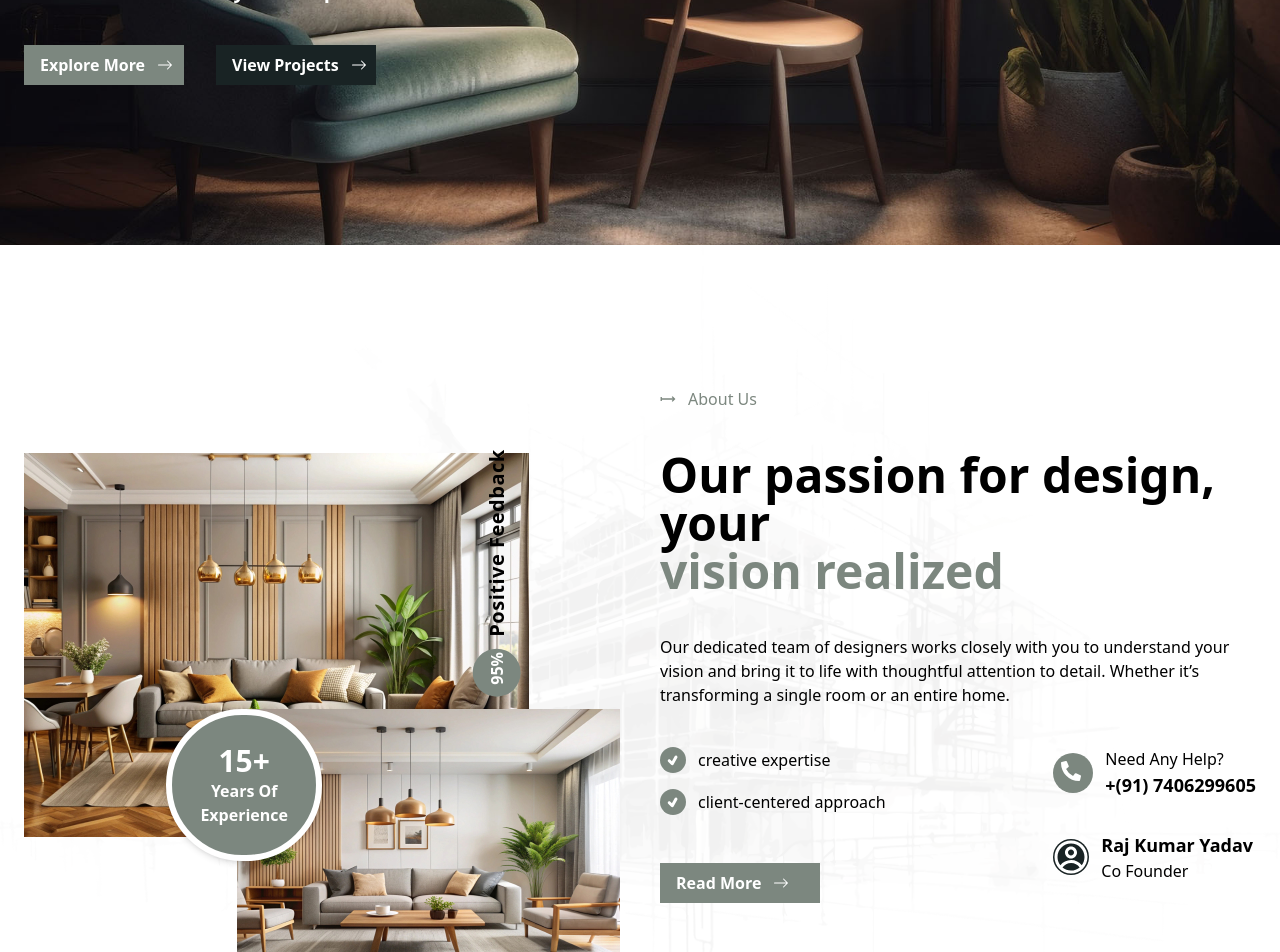
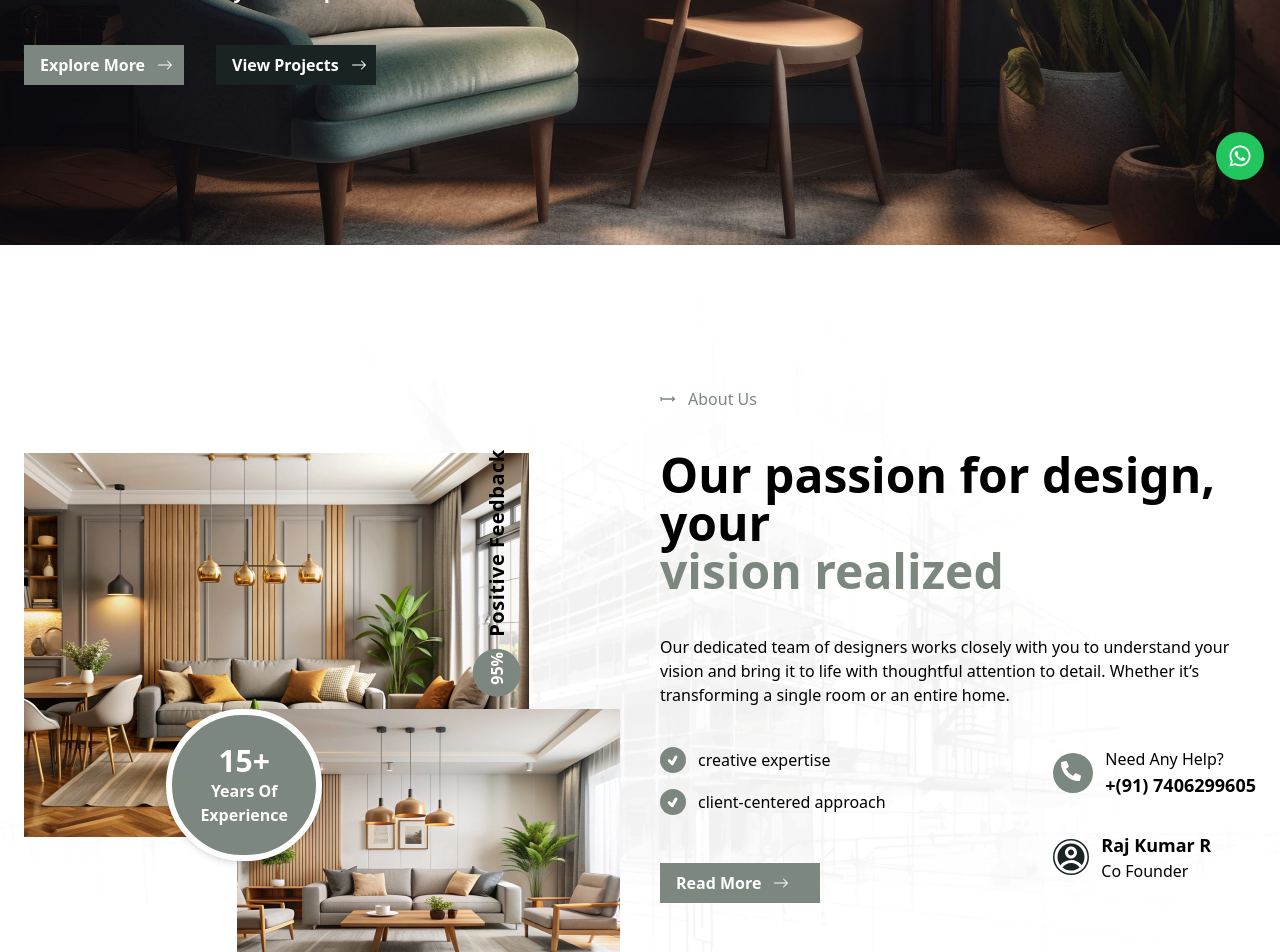
Before and after one commit to Coader-Sasmi/elite_work, a Next.js app: page / in a window 1280 px wide. Shown: the part 580-1532 px from the top of the page. Built offline with nearby package versions, Linux system fonts and the light colour scheme.

Commit message:
Links are added

```diff
--- a/src/app/globals.css
+++ b/src/app/globals.css
@@ -4,24 +4,12 @@
 @tailwind components;
 @tailwind utilities;
 
-* {
-  box-sizing: border-box;
-  scrollbar-width: thin;
-  scrollbar-color: #746465 transparent;
-  scroll-behavior: smooth;
-}
-/* //? MUI Styling */
-
-.mui-message-box .MuiInputAdornment-positionStart svg {
-  margin-top: -4.5rem !important;
-}
-
 ::-webkit-scrollbar {
   width: 0.25em;
   height: 0.25em;
 }
 ::-webkit-scrollbar-thumb {
-  background: #5b50a1;
+  background: #f3ae0d;
   border-radius: 10em;
 }
 ::-webkit-scrollbar-track {
--- a/src/app/layout.tsx
+++ b/src/app/layout.tsx
@@ -1,7 +1,9 @@
 import { Footer, HeroSec, Navbar } from "@/components";
 import type { Metadata } from "next";
 import Head from "next/head";
+import Link from "next/link";
 import { JSX } from "react";
+import { FaWhatsapp } from "react-icons/fa";
 import "slick-carousel/slick/slick-theme.css";
 import "slick-carousel/slick/slick.css";
 import "./globals.css";
@@ -39,6 +41,14 @@ export default function RootLayout({
           <Navbar />
           <HeroSec />
         </div>
+        <Link
+          href="https://api.whatsapp.com/send?phone=917406299605"
+          target="_blank"
+          rel="noopener noreferrer"
+          className="fixed bottom-10 right-4 z-50 flex items-center justify-center w-12 h-12 bg-green-500 rounded-full shadow-lg hover:bg-green-600 transition"
+        >
+          <FaWhatsapp className="text-white w-6 h-6" />
+        </Link>
         {children}
         <Footer />
       </body>
--- a/src/components/AboutUs.tsx
+++ b/src/components/AboutUs.tsx
@@ -18,6 +18,7 @@ export default function AboutUs() {
       <aside
         className="main-container py-10 flex lg:flex-row items-center flex-col gap-10 lg:h-screen bg-cover bg-center bg-no-repeat"
         style={{ backgroundImage: `url(./about_bg.png)` }}
+        id="about"
       >
         <section className="relative w-full">
           <div className="flex ">
@@ -151,7 +152,7 @@ export default function AboutUs() {
               <div className="flex items-center gap-3">
                 <CgProfile className="text-4xl bg-secondary rounded-full text-white" />
                 <div>
-                  <p className="text-lg font-semibold">Raj Kumar Yadav</p>
+                  <p className="text-lg font-semibold">Raj Kumar R</p>
                   <p>Co Founder</p>
                 </div>
               </div>
--- a/src/components/Footer.tsx
+++ b/src/components/Footer.tsx
@@ -2,10 +2,10 @@
 "use client";
 
 import Link from "next/link";
-import { FaPhone } from "react-icons/fa";
+import { AiOutlineYoutube } from "react-icons/ai";
+import { FaPhone, FaWhatsapp } from "react-icons/fa";
 import { IoIosMail, IoLogoInstagram } from "react-icons/io";
 import { IoLocationSharp } from "react-icons/io5";
-import { TiSocialFacebook } from "react-icons/ti";
 import { LightBox } from "./core";
 
 export default function Footer() {
@@ -86,17 +86,27 @@ export default function Footer() {
       <section className="main-container flex flex-col gap-8 text-white">
         <div className="flex md:justify-between md:flex-row items-center flex-col gap-5">
           <img src="./logo.png" alt="image" className="w-24 h-auto" />
-          <div className="flex gap-5 items-center">
+          <div className="flex gap-4 items-center">
             <h1 className="text-lg  font-semibold">Follow Our Socials</h1>
-            <div className="bg-white rounded-full p-1 text-quaternary">
-              <TiSocialFacebook className="text-2xl" />
-            </div>
+            <Link href="https://www.youtube.com/@eliteWorkk" target="_">
+              <div className="bg-gradient-to-r from-indigo-500 via-purple-500 to-pink-500  p-1 text-secondary rounded-xl">
+                <AiOutlineYoutube className="text-2xl" />
+              </div>
+            </Link>
             <Link
               href="https://www.instagram.com/reel/DClH3DXPk7A/?igsh=ZnA5MXU5d2Zkang3"
               target="_"
             >
-              <div className="bg-white rounded-full p-1 text-quaternary">
+              <div className="bg-gradient-to-r from-indigo-500 via-purple-500 to-pink-500  p-1 text-secondary rounded-xl">
                 <IoLogoInstagram className="text-2xl" />
+              </div>
+            </Link>
+            <Link
+              href="https://api.whatsapp.com/send?phone=917406299605"
+              target="_"
+            >
+              <div className="bg-gradient-to-r from-indigo-500 via-purple-500 to-pink-500  p-1 text-secondary rounded-xl">
+                <FaWhatsapp className="text-2xl" />
               </div>
             </Link>
           </div>
@@ -132,8 +142,8 @@ export default function Footer() {
                 <div className="border border-quaternary/30 rounded-full p-2">
                   <IoIosMail />
                 </div>
-                <Link href="mailto:Info@elitework.in">
-                  <p>Info@elitework.in</p>
+                <Link href="mailto:infoeliteworkk.gmail.com">
+                  <p>infoeliteworkk.gmail.com</p>
                 </Link>
               </div>
               <div className="flex items-center gap-3">
--- a/src/components/Navbar.tsx
+++ b/src/components/Navbar.tsx
@@ -8,9 +8,9 @@ import { ResponsiveNav } from ".";
 
 export const NavArr = [
   { title: "Home", path: "/" },
-  { title: "About Us", path: "" },
-  { title: "Services", path: "" },
-  { title: "Portfolio", path: "" },
+  { title: "About Us", path: "/#about" },
+  { title: "Services", path: "/#services" },
+  { title: "Portfolio", path: "/#projects" },
   { title: "Price", path: "" },
   { title: "Contact", path: "" },
 ];
--- a/src/components/Project.tsx
+++ b/src/components/Project.tsx
@@ -30,7 +30,7 @@ export default function Project() {
   ];
   const [isActive, setIsActive] = useState<any>(0);
   return (
-    <aside className="main-container py-10 flex flex-col gap-10">
+    <aside className="main-container py-10 flex flex-col gap-10" id="projects">
       <section className="w-full flex flex-col gap-10">
         <motion.div
           className="flex gap-3 items-center text-quaternary"
--- a/src/components/Services.tsx
+++ b/src/components/Services.tsx
@@ -34,7 +34,7 @@ export default function Services() {
     },
   ];
   return (
-    <aside className="main-container py-10 flex flex-col gap-10">
+    <aside className="main-container py-10 flex flex-col gap-10" id="services">
       <section className="w-full flex flex-col gap-10">
         <motion.div
           className="flex gap-3 items-center text-quaternary"
--- a/src/components/Testimonial.tsx
+++ b/src/components/Testimonial.tsx
@@ -45,7 +45,7 @@ export default function Testimonial() {
           <div className="flex items-center gap-3">
             <CgProfile className="text-7xl bg-secondary rounded-full text-white" />
             <div>
-              <p className="text-lg font-semibold">Raj Kumar Yadav</p>
+              <p className="text-lg font-semibold">Raj Kumar R</p>
               <p>Co Founder</p>
             </div>
           </div>
```
